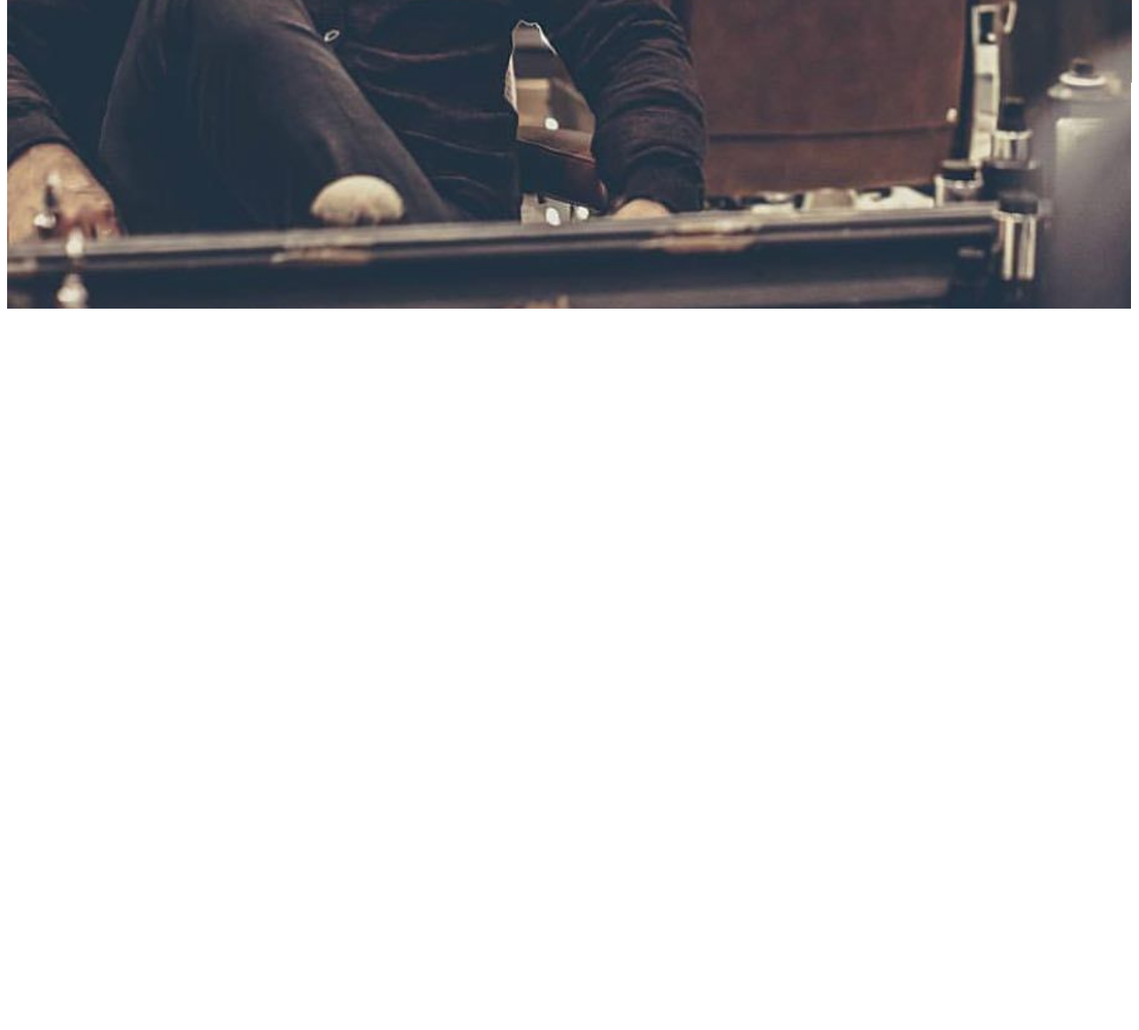
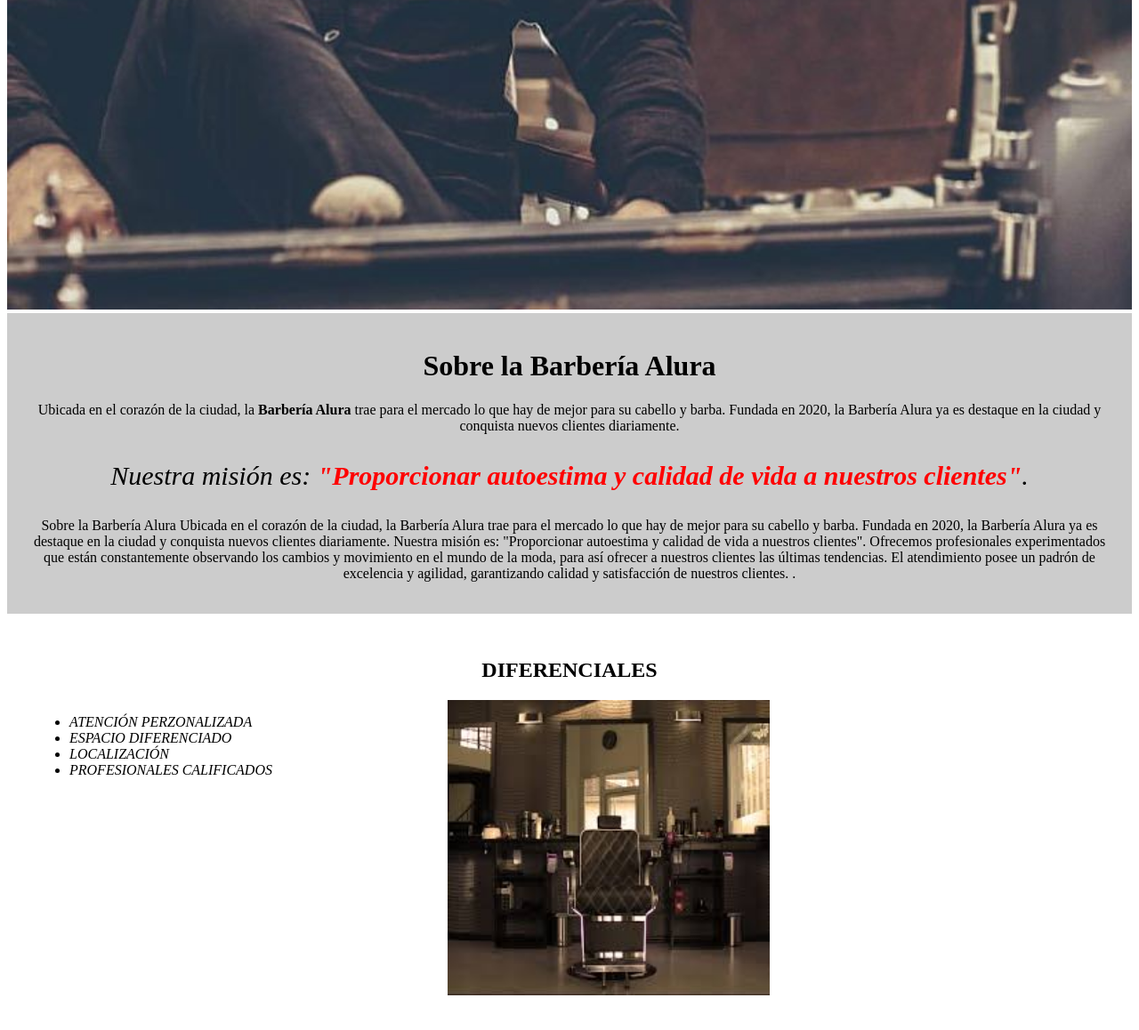
Before and after one commit to DIEGO-CAMILO666/alura-git, a plain HTML site: page alura.html/web1.html in a window 1280 px wide. Shown: the part 924-2082 px from the top of the page at 89% size. Before the commit the page ends 1940 px from the top, so only its background shows below. Drawn offline with Linux system fonts and the light colour scheme.

Commit message:
clase 19/10/2022

```diff
--- a/alura.html/Web1style.css
+++ b/alura.html/Web1style.css
@@ -10,6 +10,7 @@ h1{
 
 .principal{
    background:#cccccc;
+   padding: 20px;
 }
 p{
    text-align: center;
@@ -24,6 +25,7 @@ em strong{
 
 .diferenciales{
    background:#ffffff ;
+   padding: 30px;
 }
 
 h2{
@@ -33,3 +35,13 @@ h2{
 .items{
    font-style: italic;
 }
+
+ul{
+   display: inline-block;
+   vertical-align: top;
+   width: 20%;
+   margin-right: 15%;
+}
+.imagenDiferencial{
+   width: 30%;
+}
--- a/alura.html/web1.html
+++ b/alura.html/web1.html
@@ -37,7 +37,7 @@
            <li class="items"> PROFESIONALES CALIFICADOS</li>
         </ul>
 
-        <img src="imagenes/images1.jpg">
+        <img src="imagenes/images1.jpg" class="imagenDiferencial">
     </div>
 </body>
 </html>
```
